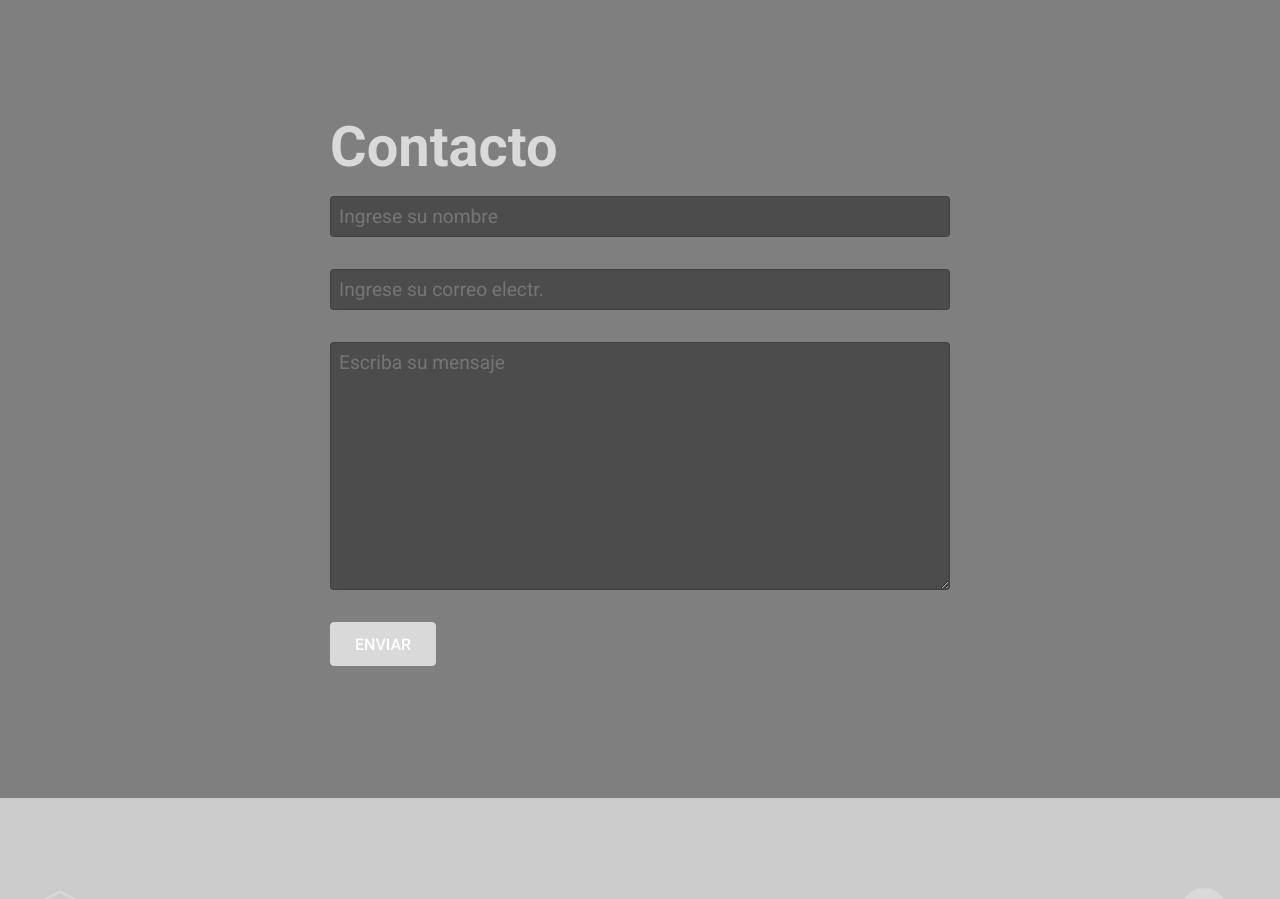
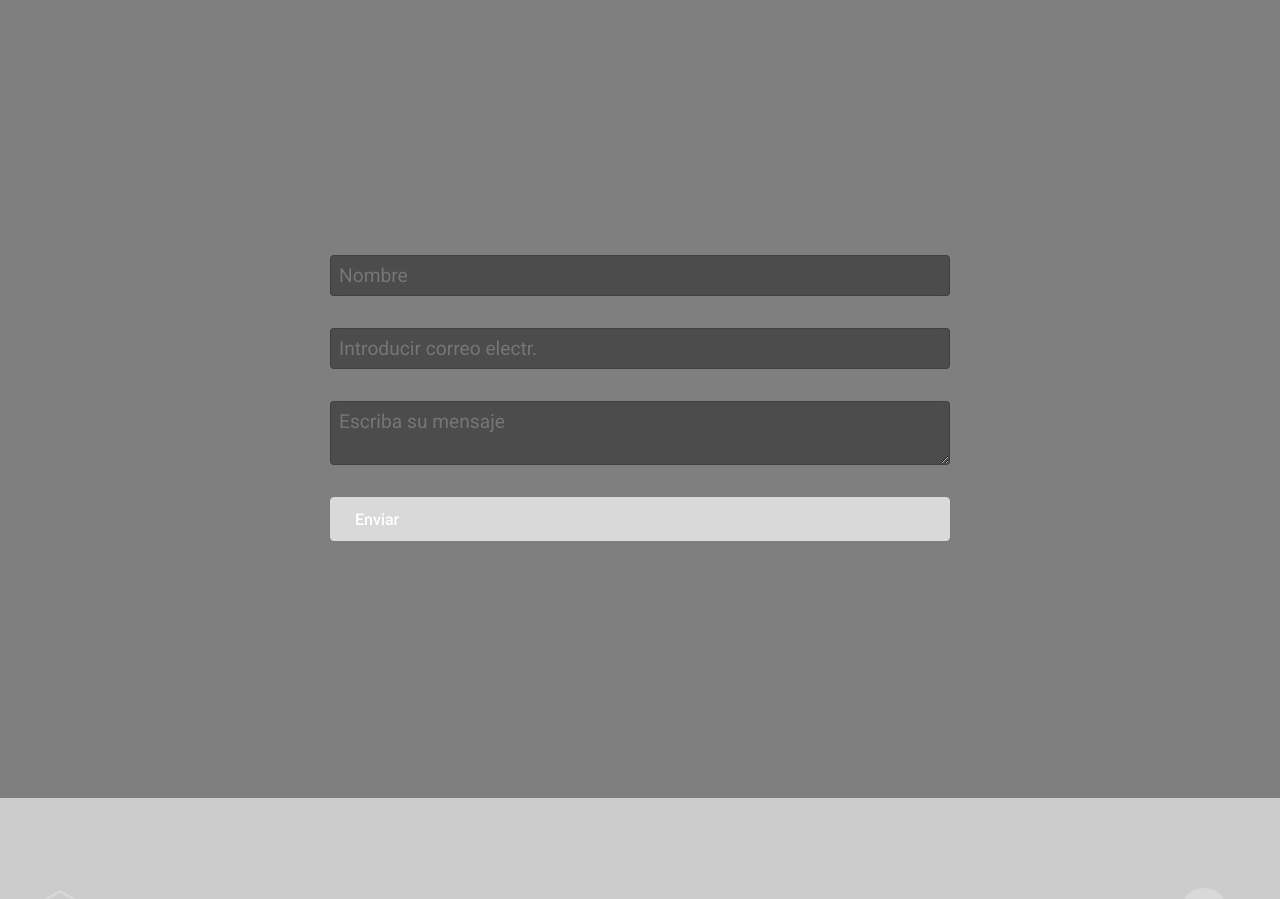
Before and after one commit to GianlucaTerzoni/agrobarcelo, a React (Create React App) app: page / in a window 1280 px wide. Shown: the part 3202-4101 px from the top of the page. Built offline with nearby package versions, Linux system fonts and the light colour scheme.

Commit message:
contactform

```diff
--- a/package.json
+++ b/package.json
@@ -6,6 +6,8 @@
     "@testing-library/jest-dom": "^5.16.5",
     "@testing-library/react": "^13.4.0",
     "@testing-library/user-event": "^13.5.0",
+    "emailjs-com": "^3.2.0",
+    "formik": "^2.2.9",
     "react": "^18.2.0",
     "react-dom": "^18.2.0",
     "react-icons": "^4.4.0",
--- a/src/components/Contact.js
+++ b/src/components/Contact.js
@@ -1,32 +1,143 @@
-import React from 'react'
-import './ContactStyles.css'
+import React, { useState } from "react";
+import "./ContactStyles.css";
+import emailjs, { send } from "emailjs-com";
+import { Formik, Form, Field, ErrorMessage } from "formik";
+
+const Contact = () => {
+    const [formularioEnviado, setFormularioEnviado] = useState(false);
 
 
-const Contact = () => {
+  const sendEmail = (e) => {
+    e.preventDefault();
+    emailjs
+      .sendForm(
+        "service_judsk5d",
+        "template_dfn95ge",
+        e.target,
+        "aZf1nfm7dqaftSLF1"
+      )
+      .then((res) => {
+        console.log(res);
+      })
+      .catch((err) => console.log(err));
+  };
+
+
+
   return (
+
     <div className="contact">
       <div className="container">
+
         <div className="form-container">
-                <form>
-                    <h1><span>Contacto</span></h1>
+        <Formik
+        initialValues={{
+          nombre: "",
+          email: "",
+          mensaje: "",
+        }}
+
+
+        validate={(valores) => {
+          let errores = {};
+          //validacion nombre
+          if (!valores.nombre) {
+            errores.nombre = "Por favor ingresa un nombre";
+          } else if (!/^[a-zA-ZÀ-ÿ\s]{1,40}$/.test(valores.nombre)) {
+            errores.nombre = "El nombre puede contener solo letras y espacios";
+          }
+          //validacion correo
+          if (!valores.email) {
+            errores.email = "Por favor ingrese un correo electrónico";
+          } else if (
+            !/^[a-zA-Z0-9_.+-]+@[a-zA-Z0-9-]+\.[a-zA-Z0-9-.]+$/.test(
+              valores.email
+            )
+          ) {
+            errores.email = "Por favor ingrese un correo electrónico válido";
+          }
+
+          if(!valores.mensaje) {
+            errores.mensaje = "Por favor ingrese un mensaje"
+          }
+
+          return errores;
+
+        }}
+
+
+        onSubmit={(valores, { resetForm }) => {
+          resetForm();
+          console.log(valores);
+          console.log("Correo enviado exitosamente");
+
+          setFormularioEnviado(true);
+          setTimeout(() => setFormularioEnviado(false), 10000);
+        }}
+      >
+
+
+        {({ values, handleSubmit, errors }) => (
+
+
+
+          <Form  onSubmit={handleSubmit}>
+
+          <div >
+            <label htmlFor="nombre">NOMBRE:</label>
+            <Field
+              type="text"
+              id="nombre"
+              name="nombre"
+              values={values.nombre}
+              placeholder="Nombre"
+            />
+            <ErrorMessage
+              name="nombre"
+              component={() => <div className="error">{errors.nombre}</div>}
+            />
+
             <div>
-                        <label>Nombre:</label>
-                        <input type='text' placeholder='Ingrese su nombre' />
+              <label htmlFor="email">CORREO ELECTRÓNICO:</label>
+              <Field
+                type="email"
+                id="email"
+                name="email"
+                values={values.email}
+                placeholder="Introducir correo electr."
+              />
+              <ErrorMessage
+                name="email"
+                component={() => <div className="error">{errors.email}</div>}
+              />
             </div>
             <div>
-                        <label>Correo Electrónico:</label>
-                        <input type='email' placeholder='Ingrese su correo electr.' />
+              <label htmlFor="mensaje">MENSAJE:</label>
+              <Field
+                as="textarea"
+                id="mensaje"
+                name="mensaje"
+                values={values.mensaje}
+                placeholder="Escriba su mensaje"
+              />
+              <ErrorMessage
+                name="mensaje"
+                component={() => <div className="error">{errors.mensaje}</div>}
+              />
+
             </div>
-                    <div>
-                        <label>Mensaje:</label>
-                        <textarea rows='10'  placeholder='Escriba su mensaje' />
+            <button type="submit" >Enviar</button>
+
+              {formularioEnviado && <p className="exito">Correo enviado con éxito!</p>}
+
           </div>
-                    <button>ENVIAR</button>
-                </form>
+          </Form>
+        )}
+        </Formik>
         </div>
       </div>
     </div>
-  )
-}
+  );
+};
 
-export default Contact
+export default Contact;
```
Also changed, not shown: 1 other file (tests, documents, lock files or other folders). Lines whose indentation alone changed are shown as unchanged.
